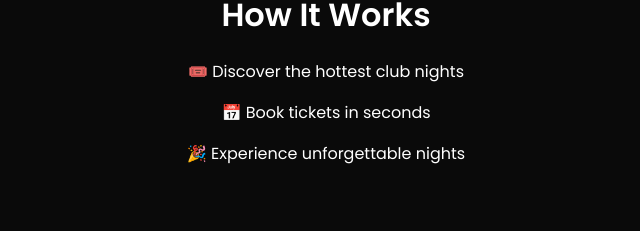
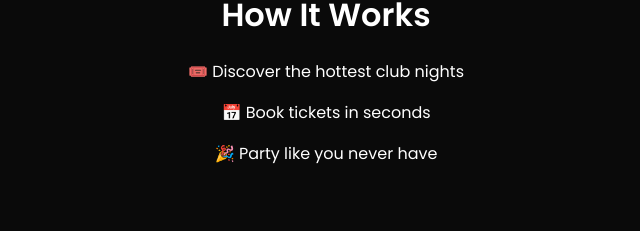
Before and after one commit to nitevity/nitevity-landing-, a plain HTML site: page index.html in a window 1280 px wide. Shown: the part 926-1157 px from the top of the page, without its empty margins (314-954 px from the left). Drawn offline with Linux system fonts and the light colour scheme.

Commit message:
Update index.html

```diff
--- a/index.html
+++ b/index.html
@@ -78,7 +78,7 @@
         <h2>How It Works</h2>
         <p>🎟️ Discover the hottest club nights</p>
         <p>📅 Book tickets in seconds</p>
-        <p>🎉 Experience unforgettable nights</p>
+        <p>🎉 Party like you never have </p>
     </section>
 
     <section class="cities">
```
